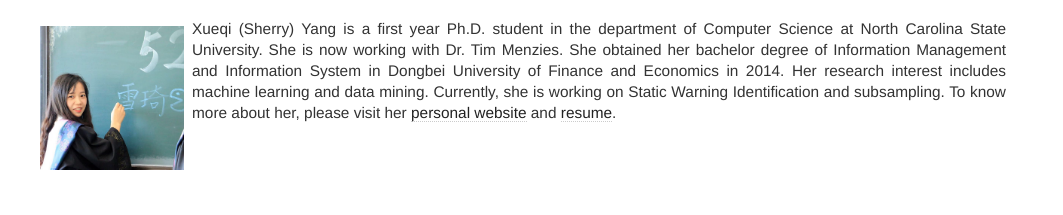
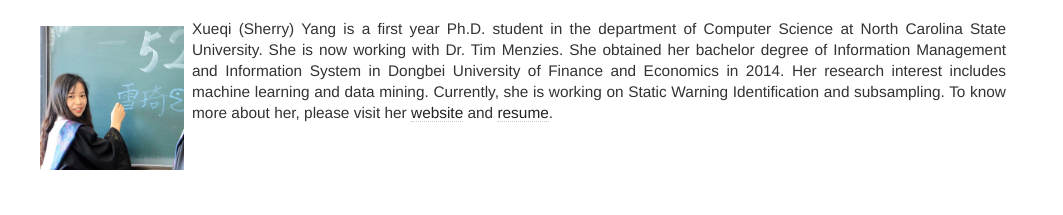
Before and after one commit to ai-se/ai-se.github.io, a Jekyll site: the page built from people/_posts/2018-11-11-Xueqi-Yang.md, in a window 1280 px wide. Shown: the part 969-1184 px from the top of the page, without its empty margins (126-1189 px from the left). Built offline with Jekyll 4.4.1, drawn with Linux system fonts in a browser that asks for light colours.

Commit message:
Update 2018-11-11-Xueqi-Yang.md

```diff
--- a/people/_posts/2018-11-11-Xueqi-Yang.md
+++ b/people/_posts/2018-11-11-Xueqi-Yang.md
@@ -6,4 +6,4 @@
 
 
 <img align="left" width="150" src="/img/sherry_yang.jpg">
-Xueqi (Sherry) Yang is a first year Ph.D. student in the department of Computer Science at North Carolina State University. She is now working with Dr. Tim Menzies. She obtained her bachelor degree of Information Management and Information System in Dongbei University of Finance and Economics in 2014. Her research interest includes machine learning and data mining. Currently, she is working on Static Warning Identification and subsampling. To know more about her, please visit her [personal website](http://ai4se.net/people/2018/11/11/Xueqi-Yang/) and [resume](http://ai4se.net/people/2018/11/11/Xueqi-Yang/).
+Xueqi (Sherry) Yang is a first year Ph.D. student in the department of Computer Science at North Carolina State University. She is now working with Dr. Tim Menzies. She obtained her bachelor degree of Information Management and Information System in Dongbei University of Finance and Economics in 2014. Her research interest includes machine learning and data mining. Currently, she is working on Static Warning Identification and subsampling. To know more about her, please visit her [website](http://xueqi.us) and [resume](http://xueqi.us/resume.pdf).
```
